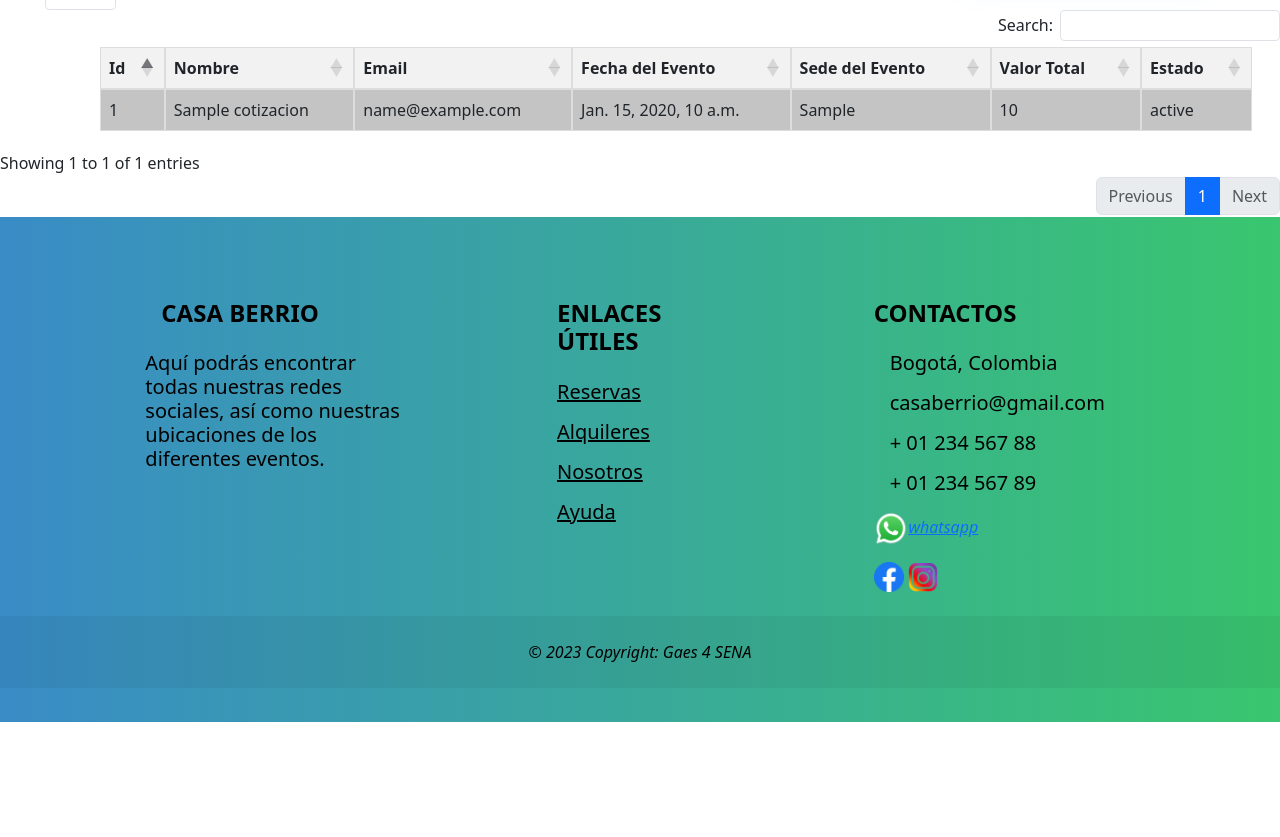
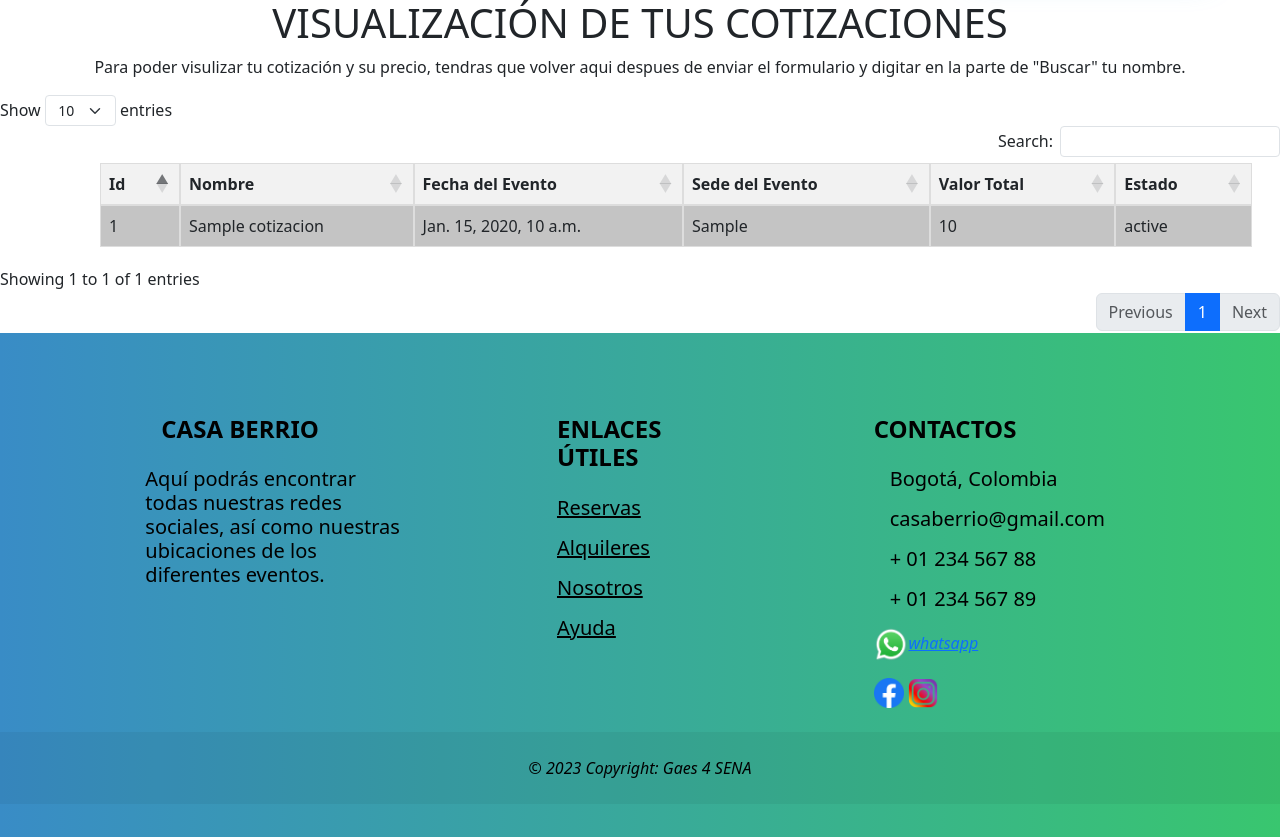
Before and after one commit to Eliana349/proyecto, a Django app: template casaberrio/core/templates/cotizaciones.html in a window 1280 px wide. Shown: the part 2240-3077 px from the top of the page. Before the commit the page ends 2962 px from the top, so only its background shows below. Run offline with Django 4.2, Linux system fonts and the light colour scheme; the template is opened without the code that fills it: most values are stand-ins (such as "Sample title", 1, 10 or a date in 2020); form fields are guessed from the names that the template uses; some libraries are stand-ins or nearby versions.

Commit message:
Cotizacion

```diff
--- a/casaberrio/core/templates/cotizaciones.html
+++ b/casaberrio/core/templates/cotizaciones.html
@@ -193,13 +193,16 @@
 
             </form>
         </section>
+        <div style="text-align: center; margin-top: 20px;">
+            <h1>VISUALIZACIÓN DE TUS COTIZACIONES</h1>
+            <p>Para poder visulizar tu cotización y su precio, tendras que volver aqui despues de enviar el formulario y digitar en la parte de "Buscar" tu nombre.</p>
+        </div>
         <section>
             <table id="Cotizacion" class="styled-table">
                 <thead>
                     <tr>
                         <th>Id</th>
                         <th>Nombre</th>
-                        <th>Email</th>
                         <th>Fecha del Evento</th>
                         <th>Sede del Evento</th>
                         <th>Valor Total</th>
@@ -211,7 +214,6 @@
                     <tr>
                         <td>{{ cotizacion.id }}</td>
                         <td>{{ cotizacion.name }}</td>
-                        <td>{{ cotizacion.email }}</td>
                         <td>{{ cotizacion.event_date }}</td>
                         <td>{{ cotizacion.event_location }}</td>
                         <td>{{ cotizacion.valor_total }}</td>
```
